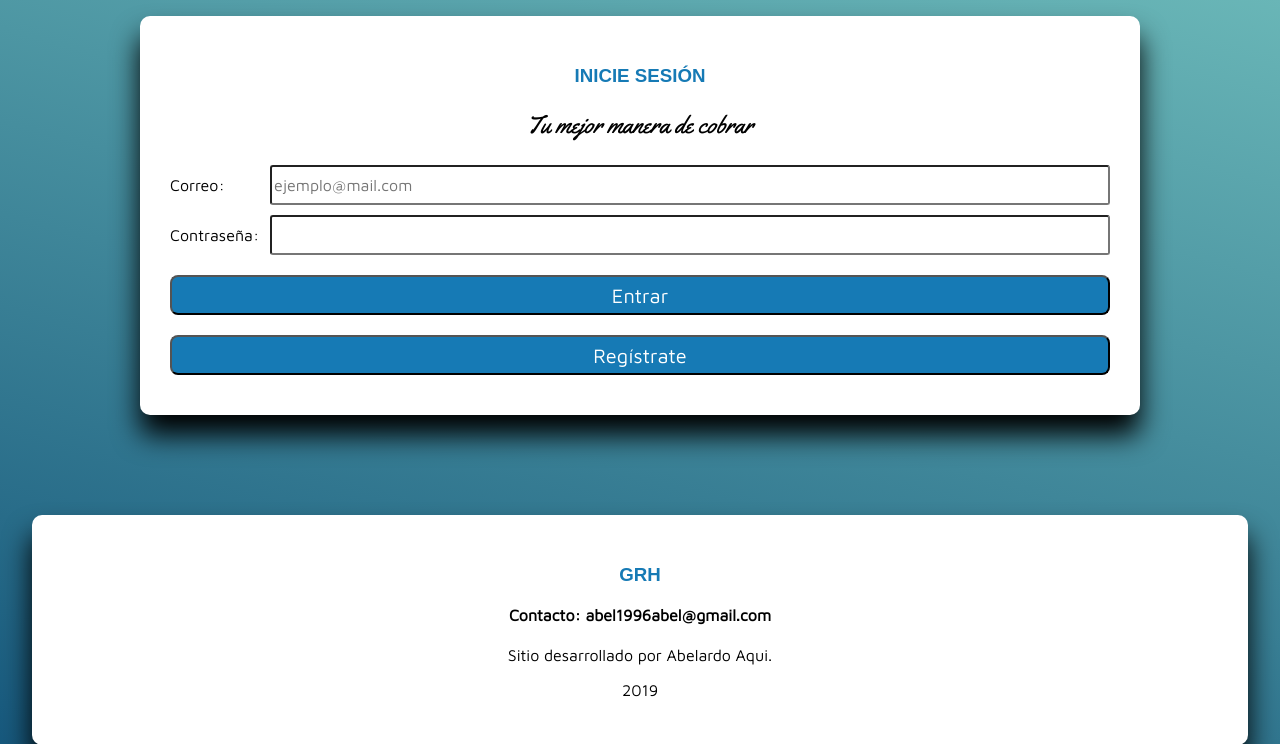
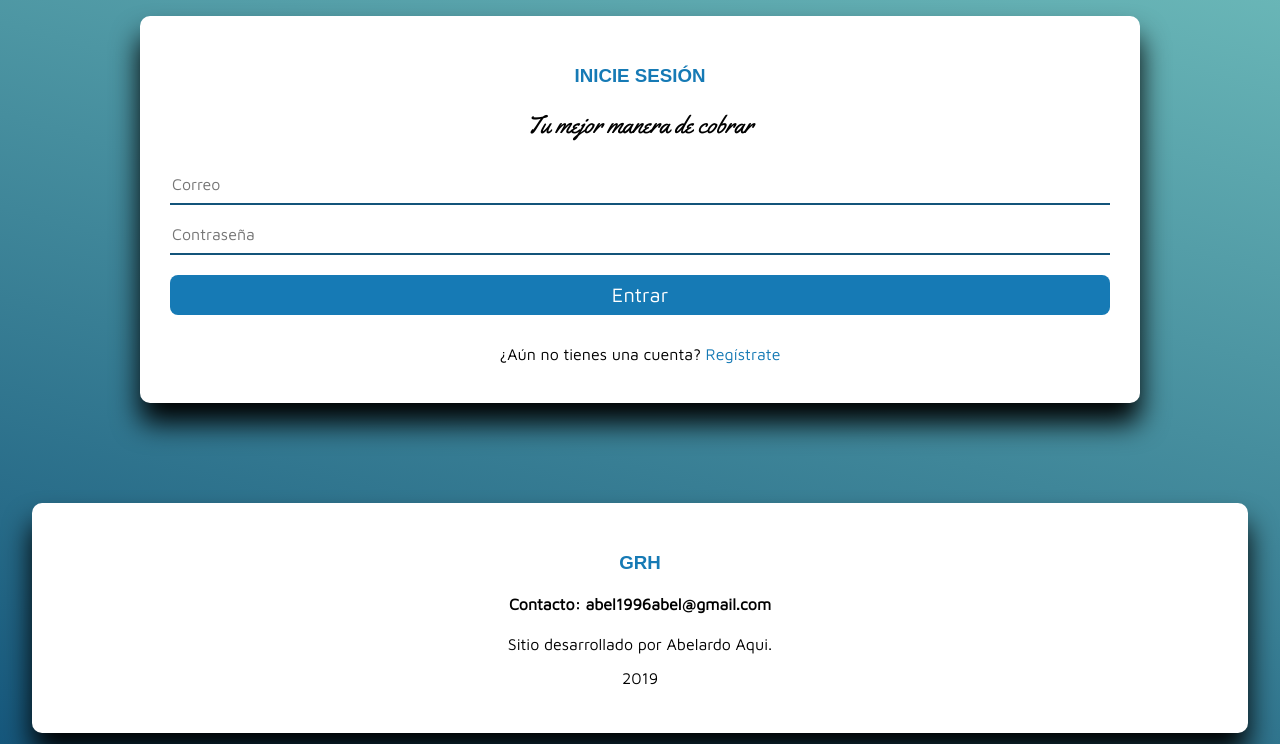
Before and after one commit to TecAbel/GRH, a PHP site: page / in a window 1280 px wide. Shown: the part 304-1048 px from the top of the page. Run offline with PHP 8.4, Linux system fonts and the light colour scheme; some libraries are stand-ins or nearby versions.

Commit message:
mejor vistas input

```diff
--- a/css/estilos.css
+++ b/css/estilos.css
@@ -48,7 +48,8 @@ img{
     width: 100%;
 }
 input{
-    border-radius: .3rem;
+    border: none;
+    border-bottom: solid 2px #13547a;
 }
 textarea{
     border-radius: .3rem;
@@ -178,6 +179,8 @@ input:valid + span::after{
     font-size: 2rem;
     border-radius: .8rem;
     padding: .7rem;
+    border: none;
+    transition: .5s all;
 }
 
 .boton:hover{
@@ -186,6 +189,7 @@ input:valid + span::after{
 }
 .contenedor-botones{
     margin: 0 auto;
+    margin-top: 20px;
     width: 80%;
     display: flex ;
     justify-content: space-around;
@@ -224,6 +228,13 @@ a {
     align-items: center;/*vertical*/
     font-size: 3rem;
 }
+.icono button{
+    color: black;
+    transition: .5s;
+}
+.icono button:hover{
+    color: #13547a;
+}
 
 .menu-boton{
     background-color: transparent;
@@ -248,3 +259,13 @@ a {
 footer p{
     text-align: center;
 }
+
+.campo a{
+    text-decoration: none;
+    color: var(--primario);
+}
+.campo p{
+    font-size: 1.6rem;
+    padding-top: 20px;
+    margin: 0 auto;
+}
--- a/datos-personales.php
+++ b/datos-personales.php
@@ -139,7 +139,7 @@
                     <input class="boton" id="btnEditar" name="btnEditar" type="submit" value="Editar">
                 </div>
                 <div class="campo guardar w-100">
-                    <input class="boton" id="btnRegresar" name="btnRegresar" type="button" value="Regresar">
+                    <input class="boton" id="btnRegresar" name="btnRegresar" type="button" value="Menú principal">
                 </div>
             </div>
         </div>
--- a/index.php
+++ b/index.php
@@ -92,21 +92,23 @@
         <form method="post" id="formulario" onsubmit="javascript:return false;">
 
             <div class="contenedor-campos">
-                <div class="campo w-100">
-                    <label for="txtUsuario">Correo: </label>
-                    <input type="email" placeholder="ejemplo@mail.com" id="txtUsuario" name="txtUsuario" >
+                <div class="campo w-100 animado">
+
+                    <input type="email" placeholder="Correo" id="txtUsuario" name="txtUsuario" >
                 </div>
-                <div class="campo w-100">
-                    <label for="txtPass">Contraseña: </label>
-                    <input type="password" id="txtPass" name="txtPass">
+                <div class="campo w-100 animado">
+                    <!--<label for="txtPass">Contraseña: </label>-->
+                    <input type="password" id="txtPass" placeholder="Contraseña" name="txtPass">
+
                 </div>
 
                 <div class="campo guardar w-100">
                     <input type="submit" name="btnEntrar" id="btnEntrar" value="Entrar" class="boton">
                     <!--<a class="boton" href="menu-principal.php">Entrar</a>-->
                 </div>
-                <div class="campo guardar w-100">
-                    <input type="button" name="btnRegistro" id="btnRegistro"  value="Regístrate" class="boton">
+                <div class="campo w-100">
+                    <!--<input type="button" name="btnRegistro" id="btnRegistro"  value="Regístrate" class="boton">-->
+                    <p>¿Aún no tienes una cuenta? <a href="registro-usuario.php"  rel="noopener noreferrer">Regístrate</a></p>
                 </div>
 
             </div>
--- a/registro-usuario.php
+++ b/registro-usuario.php
@@ -167,11 +167,11 @@
                     <input type="password" id="txtPass1" name="txtPass1">
                 </div>
                 <div class="importante">
-                    <p>Tu información solo será usada únicamente con el objetivo principal de GRH &copy, el cual es ayudarte a generar tus reportes de cobro.</p>
+                    <p>Tu información será usada únicamente con el objetivo principal de GRH &copy, el cual es ayudarte a generar tus reportes de cobro.</p>
                 </div>
 
                 <div class="campo guardar w-100">
-                    <input type="submit" name="btnGuardar" id="btnGuardar"  value="Guardar" class="boton">
+                    <input type="submit" name="btnGuardar" id="btnGuardar"  value="Registrarme" class="boton">
                     <!--<a class="boton"  href="menu-principal.php">Guardar</a>-->
                 </div>
                 <div class="campo guardar w-100">
```
